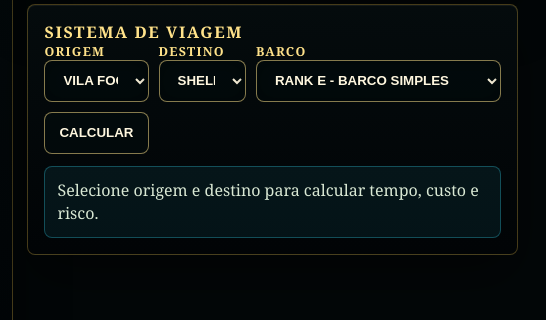
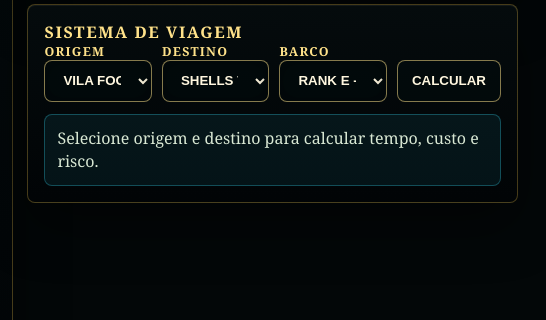
Before and after one commit to isaquearruda-cyber/onepieceancientcursed, a plain HTML site: page mar-east.html in a window 1280 px wide. Shown: the part 373-693 px from the top of the page, 734-1280 px from the left. Drawn offline with Linux system fonts and the light colour scheme.

Commit message:
Fit boat rank selector in travel layout

```diff
--- a/mar-rota.css
+++ b/mar-rota.css
@@ -20,6 +20,6 @@ h1 { margin: 3px 0 6px; font-family: "Segoe UI Black","Arial Black",Impact,sans-
 .ilha span { color: #d9e8d4; font-size: .8rem; }
 .locais { display: flex; flex-wrap: wrap; gap: 8px; margin-top: 10px; }
 .local { padding: 7px 9px; border-radius: 999px; border: 1px solid rgba(255,247,223,.14); background: rgba(255,247,223,.05); color: #fff7df; font-size: .82rem; font-weight: 900; }
-.viagem-grid { display: grid; grid-template-columns: 1fr 1fr auto; gap: 10px; align-items: end; }
+.viagem-grid { display: grid; grid-template-columns: 1fr 1fr 1fr auto; gap: 10px; align-items: end; }
 .resultado { margin: 12px 0 0; padding: 12px; border: 1px solid rgba(54,224,255,.28); border-radius: 8px; background: rgba(54,224,255,.07); color: #d9e8d4; line-height: 1.45; }
 @media(max-width:900px){.video-fundo{display:none}.topo,.layout,.viagem-grid{grid-template-columns:1fr}.painel{backdrop-filter:none}.topo-acoes{justify-content:start}}
```
